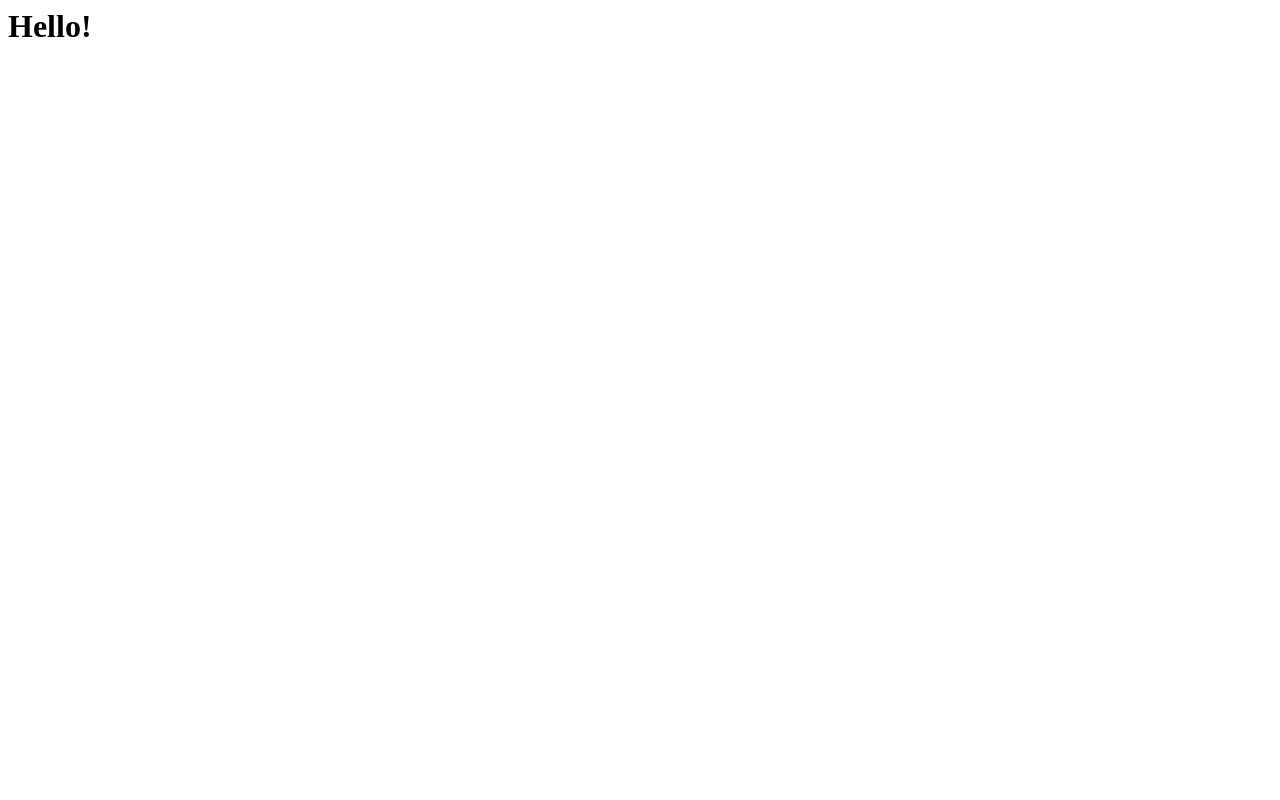
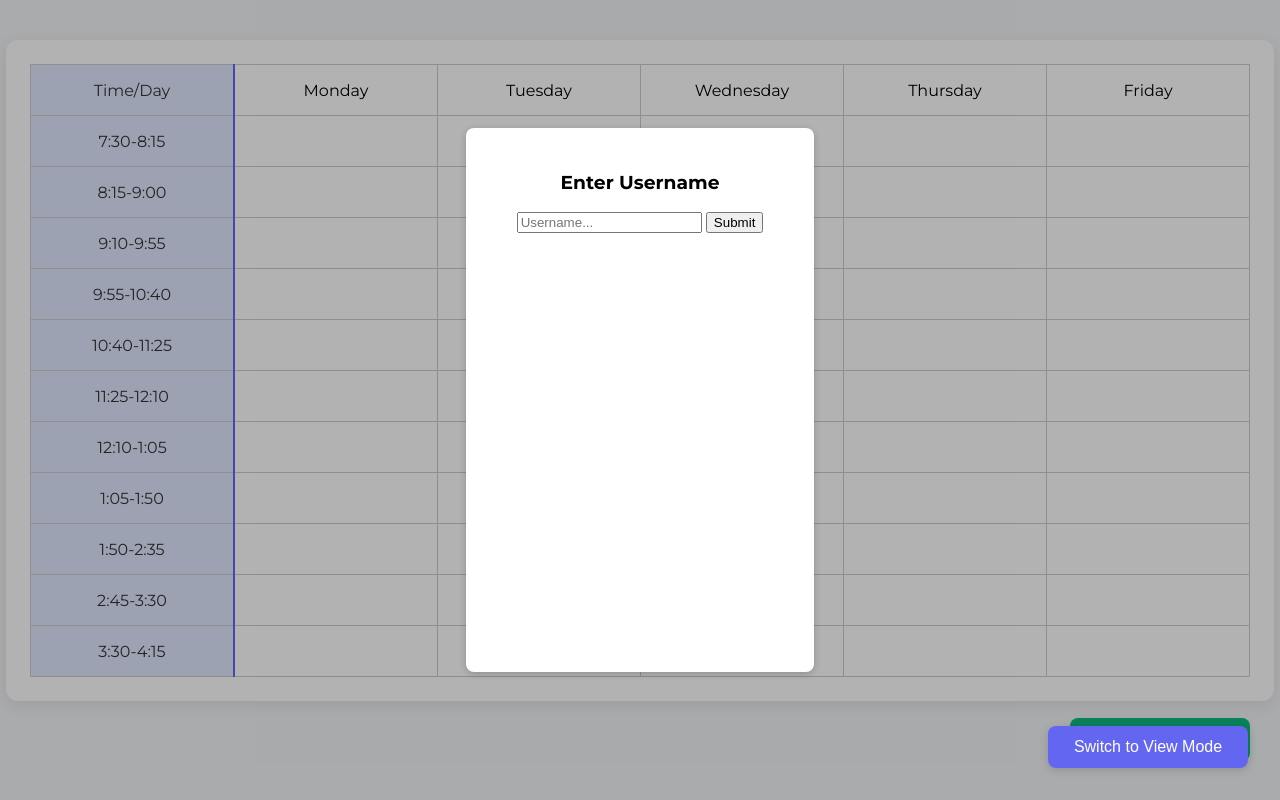
Before and after one commit to ez3zy/syp-scheduler, a plain HTML site: page index.html in a window 1280 px wide. Drawn offline with Linux system fonts and the light colour scheme.

Commit message:
Add files via upload

```diff
--- a/index.html
+++ b/index.html
@@ -1 +1,63 @@
-<h1>Hello!</h1>
+<!DOCTYPE html>
+<html lang="en">
+<head>
+    <meta charset="UTF-8">
+    <title>SYP-Schedule(r)</title>
+    <link href="https://fonts.googleapis.com/css2?family=Montserrat:wght@400;700&display=swap" rel="stylesheet">
+    <link rel="stylesheet" href="style.css">
+</head>
+
+<body>
+<div id="detailsModal" class="modal">
+    <div class="modal-content">
+        <span id="closeModal" class="close">&times;</span>
+        <h3>Enter Details</h3>
+        <input type="text" id="cellInput" placeholder="Details..." />
+        <button id="saveBtn">Save</button>
+        <button id="clearBtn">Clear</button>
+    </div>
+</div>
+<div class="schedule-wrapper">
+    <div class="table-container">
+        <table>
+
+            <thead>
+            <tr>
+                <td class="label-cell">Time/Day</td>
+                <td>Monday</td>
+                <td>Tuesday</td>
+                <td>Wednesday</td>
+                <td>Thursday</td>
+                <td>Friday</td>
+            </tr>
+            </thead>
+            <tbody>
+            <tr><td class="label-cell">7:30-8:15</td><td onclick="cellClicked(this)"></td><td onclick="cellClicked(this)"></td><td onclick="cellClicked(this)"></td><td onclick="cellClicked(this)"></td><td onclick="cellClicked(this)"></td></tr>
+            <tr><td class="label-cell">8:15-9:00</td><td onclick="cellClicked(this)"></td><td onclick="cellClicked(this)"></td><td onclick="cellClicked(this)"></td><td onclick="cellClicked(this)"></td><td onclick="cellClicked(this)"></td></tr>
+            <tr><td class="label-cell">9:10-9:55</td><td onclick="cellClicked(this)"></td><td onclick="cellClicked(this)"></td><td onclick="cellClicked(this)"></td><td onclick="cellClicked(this)"></td><td onclick="cellClicked(this)"></td></tr>
+            <tr><td class="label-cell">9:55-10:40</td><td onclick="cellClicked(this)"></td><td onclick="cellClicked(this)"></td><td onclick="cellClicked(this)"></td><td onclick="cellClicked(this)"></td><td onclick="cellClicked(this)"></td></tr>
+            <tr><td class="label-cell">10:40-11:25</td><td onclick="cellClicked(this)"></td><td onclick="cellClicked(this)"></td><td onclick="cellClicked(this)"></td><td onclick="cellClicked(this)"></td><td onclick="cellClicked(this)"></td></tr>
+            <tr><td class="label-cell">11:25-12:10</td><td onclick="cellClicked(this)"></td><td onclick="cellClicked(this)"></td><td onclick="cellClicked(this)"></td><td onclick="cellClicked(this)"></td><td onclick="cellClicked(this)"></td></tr>
+            <tr><td class="label-cell">12:10-1:05</td><td onclick="cellClicked(this)"></td><td onclick="cellClicked(this)"></td><td onclick="cellClicked(this)"></td><td onclick="cellClicked(this)"></td><td onclick="cellClicked(this)"></td></tr>
+            <tr><td class="label-cell">1:05-1:50</td><td onclick="cellClicked(this)"></td><td onclick="cellClicked(this)"></td><td onclick="cellClicked(this)"></td><td onclick="cellClicked(this)"></td><td onclick="cellClicked(this)"></td></tr>
+            <tr><td class="label-cell">1:50-2:35</td><td onclick="cellClicked(this)"></td><td onclick="cellClicked(this)"></td><td onclick="cellClicked(this)"></td><td onclick="cellClicked(this)"></td><td onclick="cellClicked(this)"></td></tr>
+            <tr><td class="label-cell">2:45-3:30</td><td onclick="cellClicked(this)"></td><td onclick="cellClicked(this)"></td><td onclick="cellClicked(this)"></td><td onclick="cellClicked(this)"></td><td onclick="cellClicked(this)"></td></tr>
+            <tr><td class="label-cell">3:30-4:15</td><td onclick="cellClicked(this)"></td><td onclick="cellClicked(this)"></td><td onclick="cellClicked(this)"></td><td onclick="cellClicked(this)"></td><td onclick="cellClicked(this)"></td></tr>
+            </tbody>
+        </table>
+    </div>
+    <button id="saveScheduleBtn" class="save-schedule-btn">Save Schedule</button>
+</div>
+
+<button id="toggleModeBtn" class="fixed-toggle-btn">Switch to View Mode</button>
+<div id="usernameModal" class="modal">
+    <div class="modal-content">
+        <h3>Enter Username</h3>
+        <input type="text" id="usernameInput" placeholder="Username..." />
+        <button id="usernameSubmitBtn">Submit</button>
+    </div>
+</div>
+<script src="script.js"></script>
+</body>
+
+</html>
--- /dev/null
+++ b/script.js
@@ -0,0 +1,102 @@
+let currentCell = null;
+let editMode = true;
+
+const saveScheduleBtn = document.getElementById('saveScheduleBtn');
+const toggleBtn = document.getElementById('toggleModeBtn');
+
+
+document.addEventListener('DOMContentLoaded', function() {
+    let username = null;
+
+    const usernameModal = document.getElementById('usernameModal');
+    const usernameInput = document.getElementById('usernameInput');
+    const usernameSubmitBtn = document.getElementById('usernameSubmitBtn');
+    const saveScheduleBtn = document.getElementById('saveScheduleBtn');
+
+    usernameModal.style.display = 'flex';
+
+    usernameSubmitBtn.onclick = function() {
+        const input = usernameInput.value.trim();
+        if (input) {
+            username = input;
+            usernameModal.style.display = 'none';
+            loadSchedule(username);
+        }
+    };
+
+    saveScheduleBtn.addEventListener('click', function() {
+        if (!username) {
+            alert('No username set. Please reload and enter your username.');
+            return;
+        }
+        saveSchedule(username);
+        alert('Schedule saved for user: ' + username);
+    });
+});
+
+function saveSchedule(username) {
+    const table = document.querySelector('.table-container table');
+    const rows = table.tBodies[0].rows;
+    const schedule = [];
+
+    for (let i = 0; i < rows.length; i++) {
+        const rowData = [];
+        for (let j = 1; j < rows[i].cells.length; j++) { // skip label cell
+            rowData.push(rows[i].cells[j].textContent);
+        }
+        schedule.push(rowData);
+    }
+
+    localStorage.setItem('schedule_' + username, JSON.stringify(schedule));
+}
+
+function loadSchedule(username) {
+    const saved = localStorage.getItem('schedule_' + username);
+    if (!saved) return;
+
+    const schedule = JSON.parse(saved);
+    const table = document.querySelector('.table-container table');
+    const rows = table.tBodies[0].rows;
+
+    for (let i = 0; i < rows.length; i++) {
+        for (let j = 1; j < rows[i].cells.length; j++) { // skip label cell
+            rows[i].cells[j].textContent = schedule[i] && schedule[i][j - 1] ? schedule[i][j - 1] : '';
+        }
+    }
+}
+
+toggleBtn.onclick = function() {
+    editMode = !editMode;
+    this.textContent = editMode ? 'Switch to View Mode' : 'Switch to Edit Mode';
+    this.classList.toggle('edit-mode', editMode);
+    this.classList.toggle('view-mode', !editMode);
+    saveScheduleBtn.style.display = editMode ? 'block' : 'none';
+};
+
+
+function cellClicked(cell) {
+    if (!editMode) return;
+    currentCell = cell;
+    document.getElementById('detailsModal').style.display = 'block';
+    document.getElementById('cellInput').value = cell.textContent;
+}
+
+document.getElementById('saveBtn').onclick = function() {
+    if (currentCell) {
+        currentCell.textContent = document.getElementById('cellInput').value;
+        currentCell.style.backgroundColor = '#fde68a';
+    }
+    document.getElementById('detailsModal').style.display = 'none';
+};
+
+document.getElementById('closeModal').onclick = function() {
+    document.getElementById('detailsModal').style.display = 'none';
+};
+
+document.getElementById('clearBtn').onclick = function() {
+    if (currentCell) {
+        currentCell.textContent = '';
+        currentCell.style.backgroundColor = '';
+    }
+    document.getElementById('detailsModal').style.display = 'none';
+};
--- /dev/null
+++ b/style.css
@@ -0,0 +1,125 @@
+body {
+    display: flex;
+    justify-content: center;
+    align-items: flex-start;
+    min-height: 100vh;
+    font-family: 'Montserrat', sans-serif;
+    background: #f3f4f6;
+    margin: 0;
+    padding: 0;
+}
+.modal {
+    display: none;
+    position: fixed;
+    z-index: 1000;
+    left: 0; top: 0;
+    width: 100%; height: 100%;
+    background: rgba(0,0,0,0.3);
+}
+.modal-content {
+    background: #fff;
+    margin: 10% auto;
+    padding: 24px;
+    border-radius: 8px;
+    width: 300px;
+    box-shadow: 0 2px 8px rgba(0,0,0,0.2);
+    text-align: center;
+}
+.close {
+    float: right;
+    font-size: 24px;
+    cursor: pointer;
+}
+
+.table-container {
+    display: flex;
+    justify-content: center;
+    align-items: center;
+    margin: 40px auto;
+    width: max-content;
+    background: #fff;
+    border-radius: 12px;
+    box-shadow: 0 4px 16px rgba(0,0,0,0.08);
+    padding: 24px;
+    position: relative;
+    margin-bottom: 84px;
+}
+
+table {
+    border-collapse: collapse;
+    table-layout: fixed;
+}
+
+td {
+    border: 1px solid #ccc;
+    width: 200px;
+    height: 48px;
+    text-align: center;
+    cursor: pointer;
+    transition: background 0.2s;
+}
+
+.label-cell {
+    background: #e0e7ff;
+    color: #333;
+    font-weight: 500;
+    border-right: 2px solid #6366f1;
+    width: 200px;
+    cursor: default;
+}
+
+td:not(.label-cell):hover {
+    background: #f1f5f9;
+}
+.fixed-toggle-btn {
+    position: fixed;
+    bottom: 32px;
+    right: 32px;
+    width: 200px;
+    z-index:1100;
+    padding: 12px 24px;
+    background: #6366f1;
+    color: #fff;
+    border: none;
+    border-radius: 8px;
+    font-size: 16px;
+    cursor: pointer;
+    box-shadow: 0 2px 8px rgba(0,0,0,0.15);
+    transition: background 0.2s;
+}
+.fixed-toggle-btn.edit-mode {
+    background: #6366f1;
+    color: #fff;
+}
+.fixed-toggle-btn.edit-mode:hover {
+    background: #4338ca;
+}
+.fixed-toggle-btn.view-mode {
+    background: #6b7280;
+    color: #fff;
+}
+.fixed-toggle-btn.view-mode:hover {
+    background: #374151;
+}
+.save-schedule-btn {
+    position: absolute;
+    right: 24px;
+    bottom: 24px;
+    margin: 0;
+    padding: 12px 32px;
+    background: #10b981;
+    color: #fff;
+    font-family: 'Montserrat', sans-serif;
+    font-size: 1rem;
+    border: none;
+    border-radius: 8px;
+    box-shadow: 0 2px 8px rgba(16,185,129,0.12);
+    cursor: pointer;
+    transition: background 0.2s;
+}
+.save-schedule-btn:hover {
+    background: #059669;
+}
+.schedule-wrapper {
+    position: relative;
+}
```
